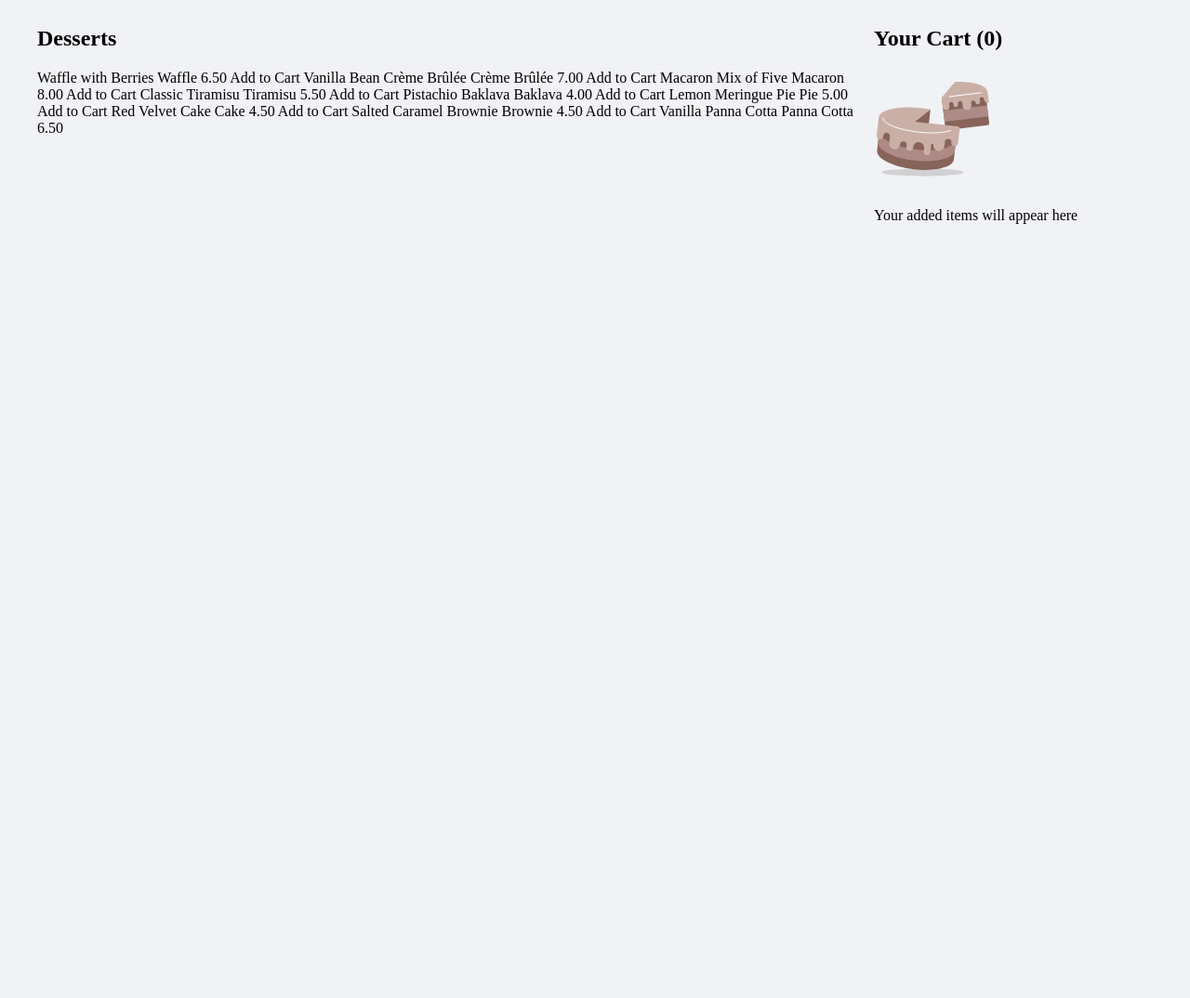
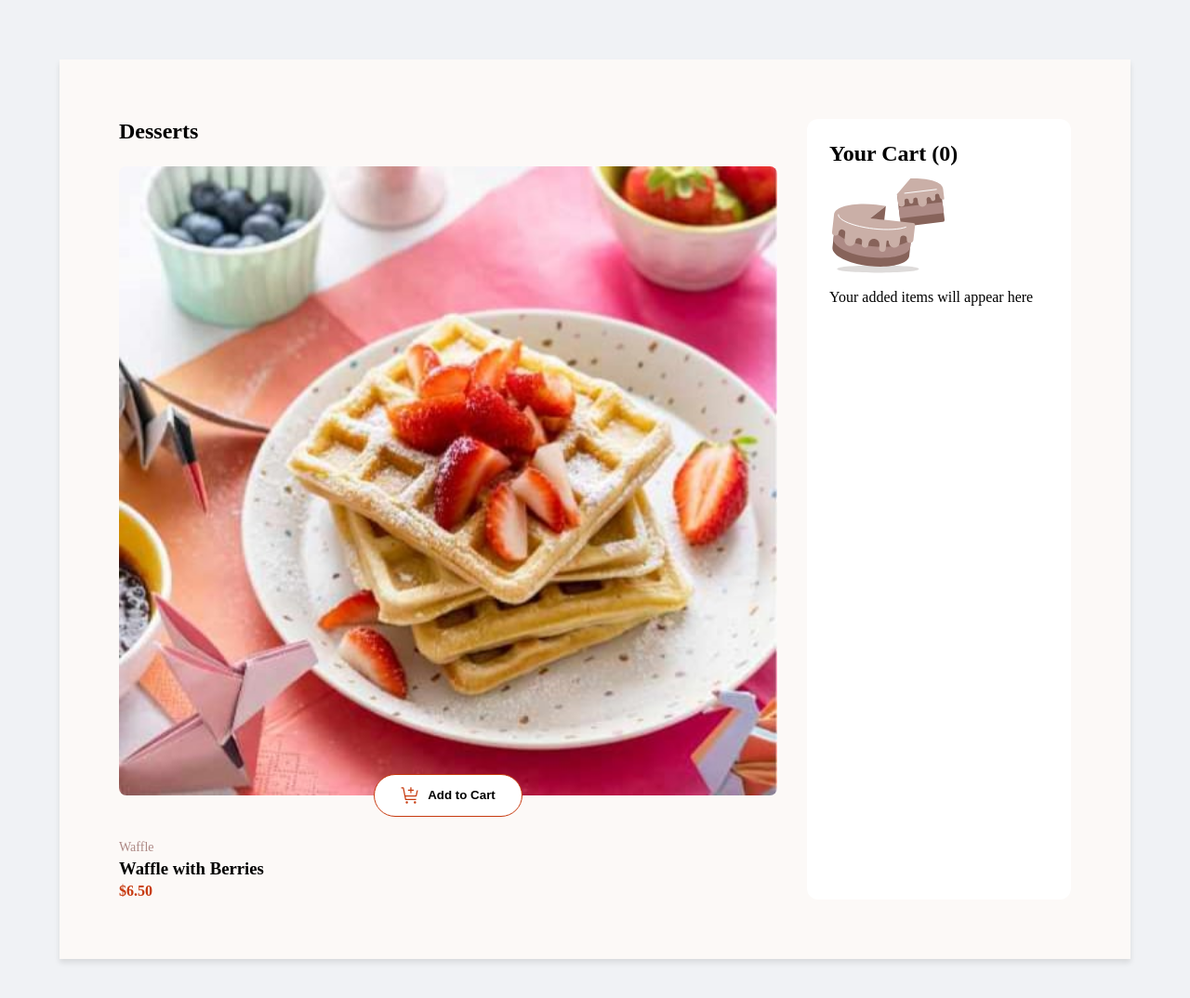
Before and after one commit to mmsnielsen/product-list-with-cart-main, a plain HTML site: page index.html in a window 1280 px wide. Shown: the whole page at 93% size. Before the commit the page ends 800 px from the top, so only its background shows below. Drawn offline with Linux system fonts and the light colour scheme.

Commit message:
Updating HTML & CSS
Added a "dummy" product card and a wrapper

```diff
--- a/index.html
+++ b/index.html
@@ -15,16 +15,50 @@
     <title>Frontend Mentor | Product list with cart</title>
   </head>
   <body>
+    <div class="page-wrapper">
       <main class="container">
         <section class="product-list">
           <h1>Desserts</h1>
           <div class="product-grid" id="product-grid">
-          Waffle with Berries Waffle 6.50 Add to Cart Vanilla Bean Crème Brûlée
-          Crème Brûlée 7.00 Add to Cart Macaron Mix of Five Macaron 8.00 Add to
-          Cart Classic Tiramisu Tiramisu 5.50 Add to Cart Pistachio Baklava
-          Baklava 4.00 Add to Cart Lemon Meringue Pie Pie 5.00 Add to Cart Red
-          Velvet Cake Cake 4.50 Add to Cart Salted Caramel Brownie Brownie 4.50
-          Add to Cart Vanilla Panna Cotta Panna Cotta 6.50
+            <div class="product-card">
+              <div class="image-container">
+                <img
+                  src="./assets/images/image-waffle-desktop.jpg"
+                  alt="Waffle with Berries"
+                  class="product-image"
+                />
+
+                <!-- Button Container -->
+                <div class="button-container">
+                  <button class="add-to-cart-btn">
+                    <img src="./assets/images/icon-add-to-cart.svg" alt="" />
+                    Add to Cart
+                  </button>
+
+                  <!-- This quantity-selector will be hidden initially -->
+                  <div class="quantity-selector" style="display: none">
+                    <button class="decrement-btn">
+                      <img
+                        src="./assets/images/icon-decrement-quantity.svg"
+                        alt="Decrease"
+                      />
+                    </button>
+                    <span class="quantity">1</span>
+                    <button class="increment-btn">
+                      <img
+                        src="./assets/images/icon-increment-quantity.svg"
+                        alt="Increase"
+                      />
+                    </button>
+                  </div>
+                </div>
+              </div>
+              <div class="product-info">
+                <p class="category">Waffle</p>
+                <h3 class="name">Waffle with Berries</h3>
+                <p class="price">$6.50</p>
+              </div>
+            </div>
           </div>
         </section>
         <aside class="cart-container">
@@ -41,6 +75,7 @@
           </div>
         </aside>
       </main>
+    </div>
     <script src="src/index.js"></script>
   </body>
 </html>
--- a/src/styles.css
+++ b/src/styles.css
@@ -1,17 +1,155 @@
+* {
+  box-sizing: border-box;
+  margin: 0;
+  padding: 0;
+}
+
 html {
   background-color: hsl(216, 20%, 95%);
+  padding: 4rem;
+}
+
+.page-wrapper {
+  background-color: hsl(20, 50%, 98%);
+  box-shadow: 0 4px 6px rgba(0, 0, 0, 0.1);
+  min-height: 100vh;
+  padding: 4rem 4rem;
 }
 
 .container {
   display: flex;
-  flex-direction: column;
-  gap: 2 rem;
-  padding: 1.5 rem;
+  flex-direction: row;
+  gap: 2rem;
   max-width: 1200px;
   margin: 0 auto;
 }
 
-@media (min-width: 1024px) {
+.product-list {
+  flex: 3;
+}
+
+.cart-container {
+  flex: 1;
+  background-color: white;
+  border-radius: 0.75rem;
+  padding: 1.5rem;
+  position: sticky;
+  top: 2rem;
+}
+
+.product-grid {
+  display: grid;
+  grid-template-columns: repeat(auto-fit, minmax(250px, 1fr));
+  gap: 1.5rem;
+  margin-top: 1.5rem;
+}
+
+.product-card {
+  display: flex;
+  flex-direction: column;
+}
+
+.image-container {
+  position: relative;
+  width: 100%;
+  margin-bottom: 2.5rem;
+}
+
+.product-image {
+  width: 100%;
+  border-radius: 0.5rem;
+  display: block;
+}
+
+.button-container {
+  position: absolute;
+  bottom: 0;
+  left: 50%;
+  transform: translate(-50%, 50%);
+  width: 10rem;
+  z-index: 10;
+}
+
+.add-to-cart-btn {
+  background-color: white;
+  border: 1px solid hsl(14, 86%, 42%);
+  border-radius: 1.5rem;
+  padding: 0.75rem 1.5rem;
+  width: 100%;
+  display: flex;
+  align-items: center;
+  justify-content: center;
+  gap: 0.5rem;
+  cursor: pointer;
+  font-weight: 600;
+  transition: all 0.3s ease;
+}
+
+.add-to-cart-button:hover {
+  background-color: hsl(14, 86%, 42%);
+}
+
+.product-info {
+  margin-top: 0.5rem;
+}
+
+.category {
+  color: hsl(7, 20%, 60%);
+  font-size: 0.875rem;
+}
+
+.name {
+  font-weight: 600;
+  margin: 0.25rem 0;
+}
+
+.price {
+  color: hsl(14, 86%, 42%);
+  font-weight: 600;
+}
+
+.quantity-selector {
+  background-color: hsl(14, 86%, 42%);
+  color: white;
+  border-radius: 1.5rem;
+  padding: 0.75rem 1rem;
+  display: flex;
+  align-items: center;
+  justify-content: space-between;
+  width: 100%;
+}
+
+.quantity-selector button {
+  background: transparent;
+  border: none;
+  border-radius: 50%;
+  width: 1.75rem;
+  height: 1.75rem;
+  display: grid;
+  place-content: center;
+  cursor: pointer;
+  transition: all 0.2s ease;
+}
+
+.quantity-selector button:hover {
+  background-color: white;
+}
+
+.quantity-selector button:hover img {
+  filter: brightness(0) saturate(100%) invert(34%) sepia(87%) secondary(42%)
+    saturate(4681%) ue-rotate(349deg) brightness(91%) contrast(92%);
+}
+
+.quantity {
+  font-weight: 600;
+  font-size: 0.875rem;
+}
+
+/*@media (min-width: 768px) {
+  .page-wrapper {
+    padding: 2rem 1.5rem;
+  }
+
   .container {
     flex-direction: row;
     align-items: flex-start;
@@ -24,6 +162,9 @@ html {
   .cart-container {
     flex: 1;
     position: sticky;
-    top: 2 rem;
+    top: 2rem;
+    background-color: white;
+    border-radius: 0.75rem;
+    padding: 1.5rem;
   }
-}
+}*/
```
Lines whose indentation alone changed are shown as unchanged.
